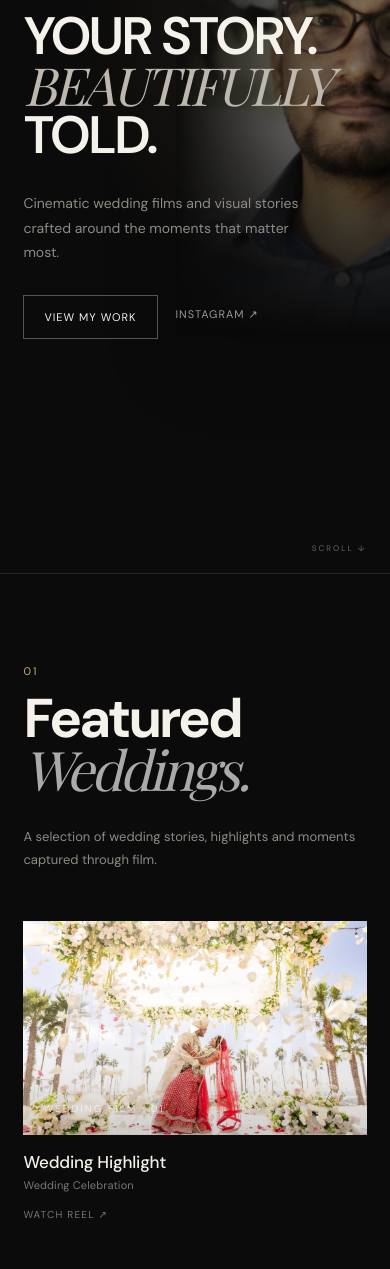
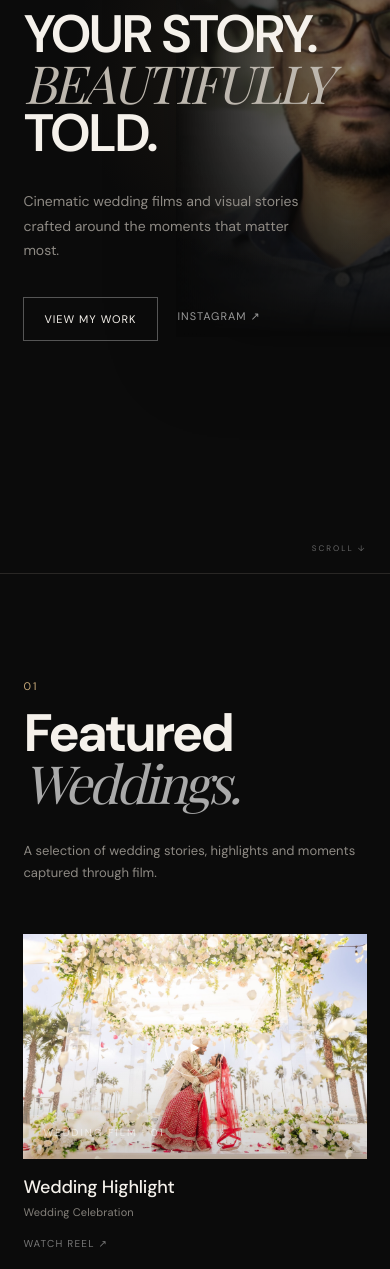
Before and after one commit to DhruvRay28/portfolio, a plain HTML site: page index.html in a window 390 px wide. Shown: the part 271-1540 px from the top of the page. Drawn offline with nearby package versions, Linux system fonts and the light colour scheme; a web font is replaced by a local one.

Commit message:
Add files via upload

```diff
--- a/style.css
+++ b/style.css
@@ -1317,9 +1317,9 @@ section[id] {
     .hero-buttons {
         flex-wrap: wrap;
 
-        gap: 18px;
-
-        margin-top: 30px;
+        gap: 14px 20px;
+
+        margin-top: 34px;
     }
 
     .button {
@@ -1349,7 +1349,7 @@ section[id] {
     ------------------------- */
 
     .section {
-        padding: 90px 6%;
+        padding: 105px 6%;
     }
 
     .section-header {
@@ -1363,9 +1363,9 @@ section[id] {
     }
 
     .section-header h2 {
-        font-size: clamp(48px, 14vw, 72px);
-
-        line-height: 0.92;
+        font-size: clamp(48px, 13.5vw, 70px);
+
+        line-height: 0.94;
         letter-spacing: -3px;
     }
 
@@ -1394,7 +1394,7 @@ section[id] {
     }
 
     .reel-image {
-        aspect-ratio: 16 / 10;
+        aspect-ratio: 16 / 10.5;
 
         padding: 20px;
     }
@@ -1413,11 +1413,15 @@ section[id] {
     }
 
     .reel-info h3 {
-        font-size: 17px;
+        font-size: 18px;
+        font-weight: 500;
+        letter-spacing: -0.2px;
     }
 
     .reel-info p {
         font-size: 11px;
+        line-height: 1.5;
+        color: #85817b;
     }
 
     .reel-info span {
@@ -1427,7 +1431,8 @@ section[id] {
     }
 
     .center-button {
-        margin-top: 55px;
+        text-align: center;
+        margin-top: 65px;
     }
 
 
```
